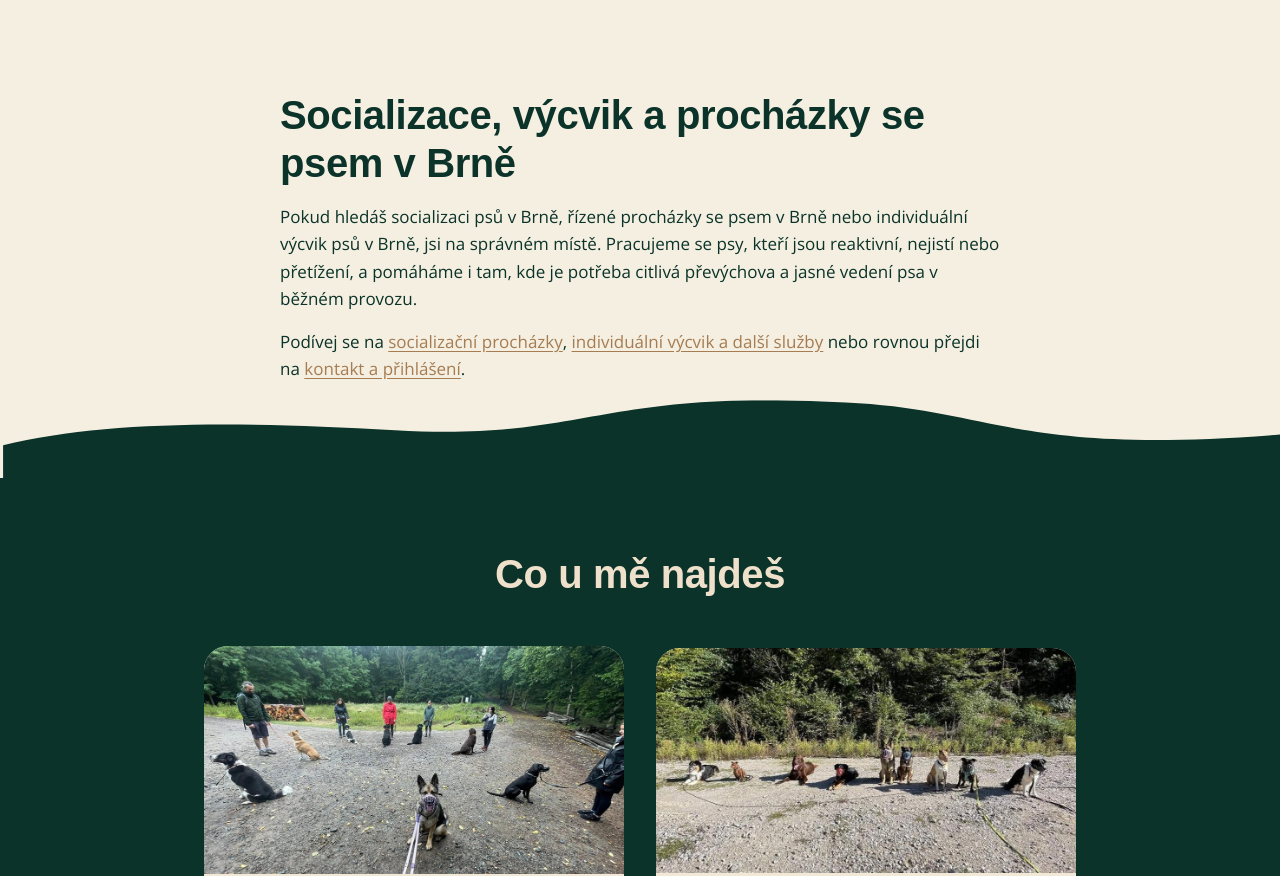
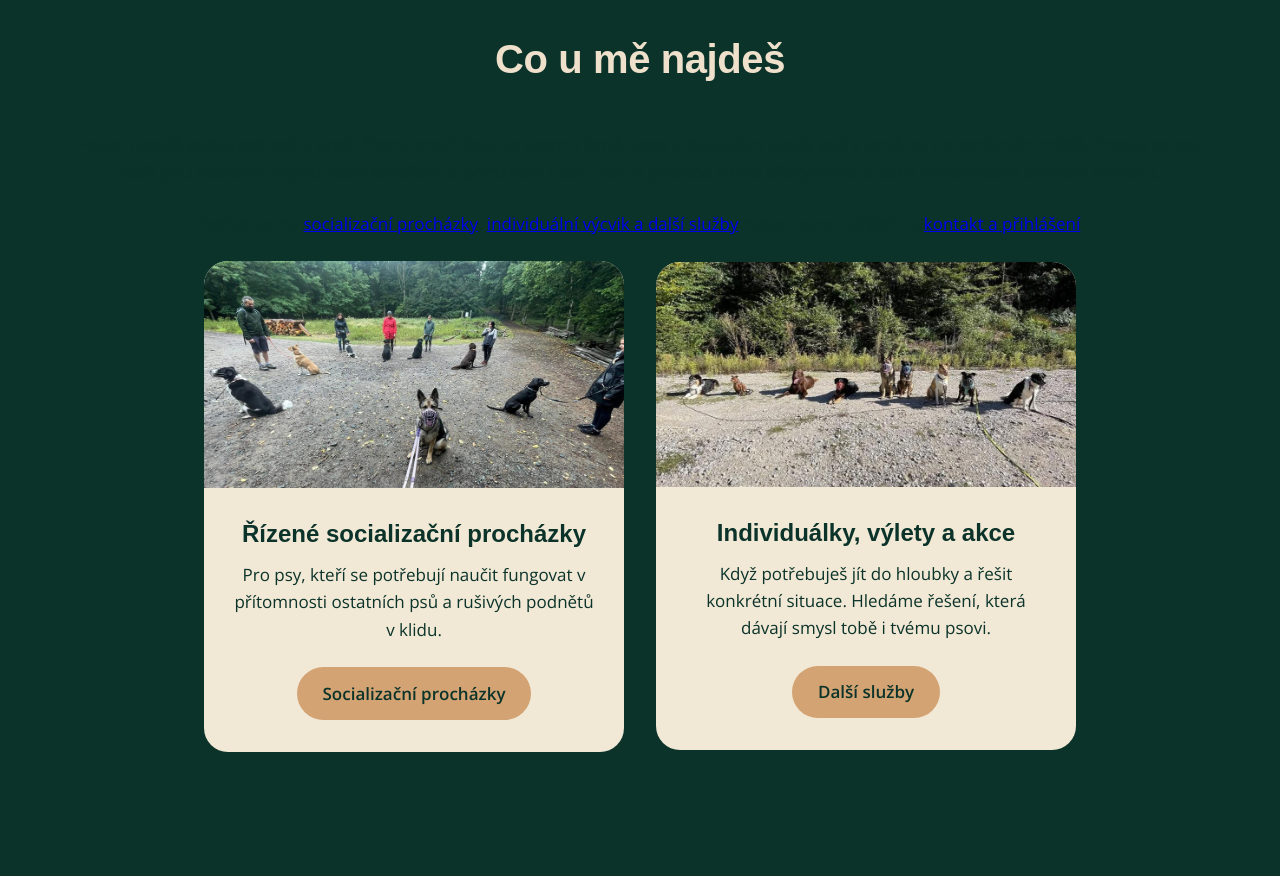
Before and after one commit to barboravasickova/psochazky, a plain HTML site: page index.html in a window 1280 px wide. Shown: the part 1238-2114 px from the top of the page. Drawn offline with nearby package versions, Linux system fonts and the light colour scheme; a web font is replaced by a local one.

Commit message:
refactor(index.html): update service section layout and content for clarity
Reorganized the service section by removing redundant elements and enhancing the text to better reflect the offerings related to dog socialization and training in Brno. Updated headings and improved overall structure for better readability.

```diff
--- a/index.html
+++ b/index.html
@@ -165,12 +165,12 @@
         </div>
       </section>
 
-      <section class="section-padding">
-        <div class="container page-content page-content--article">
-          <h2>Socializace, výcvik a procházky se psem v Brně</h2>
+      <section class="services section-padding">
+        <div class="container">
+          <h2 class="section-title">Co u mě najdeš</h2>
           <p>
             Pokud hledáš socializaci psů v Brně, řízené procházky se psem v Brně nebo individuální výcvik psů v Brně,
-            jsi na správném místě. Pracujeme se psy, kteří jsou reaktivní, nejistí nebo přetížení, a pomáháme i tam,
+            jsi na správném místě. Pracuji se psy, kteří jsou reaktivní, nejistí nebo přetížení, a pomáhám i tam,
             kde je potřeba citlivá převýchova a jasné vedení psa v běžném provozu.
           </p>
           <p>
@@ -180,12 +180,6 @@
             nebo rovnou přejdi na
             <a href="kontakt.html">kontakt a přihlášení</a>.
           </p>
-        </div>
-      </section>
-
-      <section class="services section-padding">
-        <div class="container">
-          <h2 class="section-title">Co u mě najdeš</h2>
           <div class="services__grid">
 
             <article class="service__card">
```
